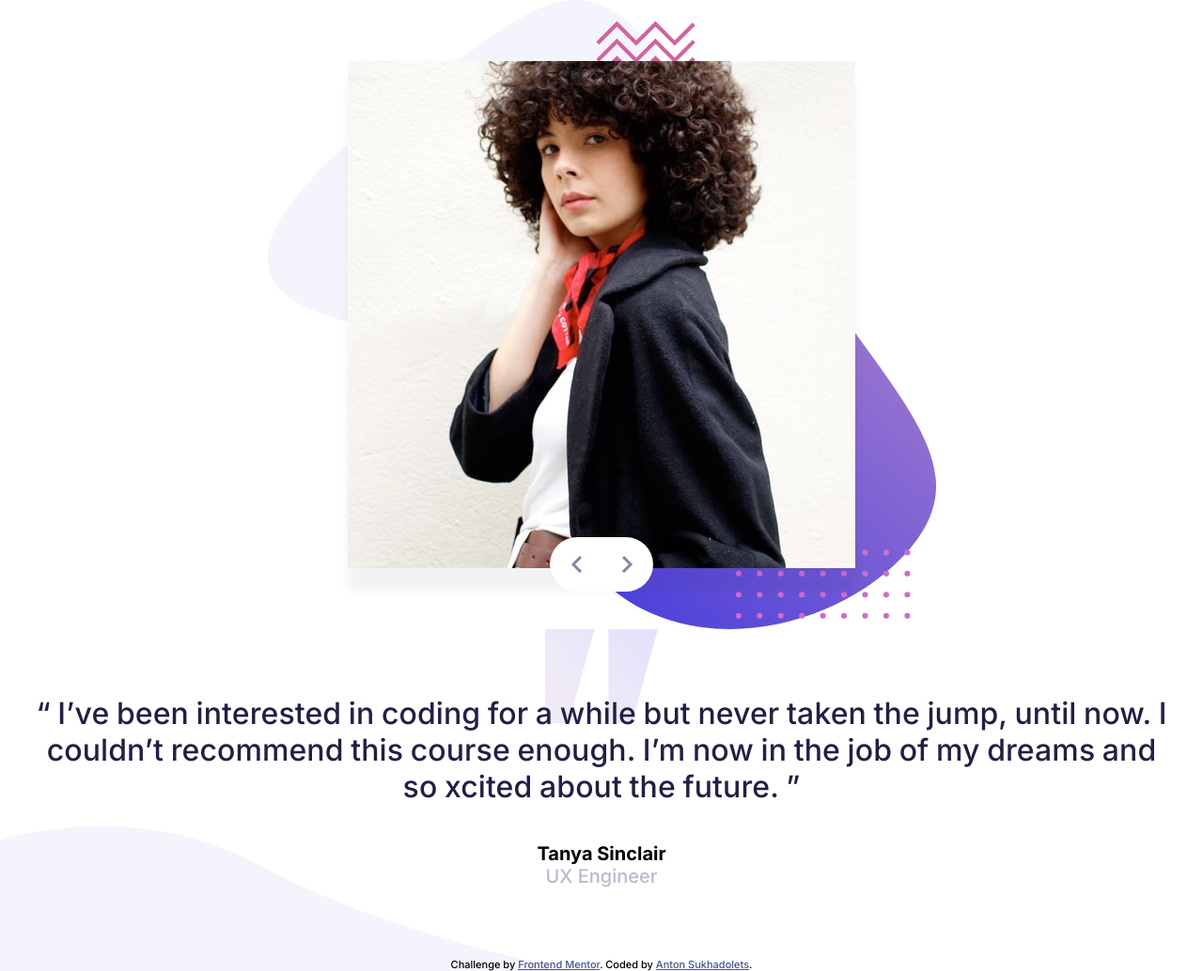
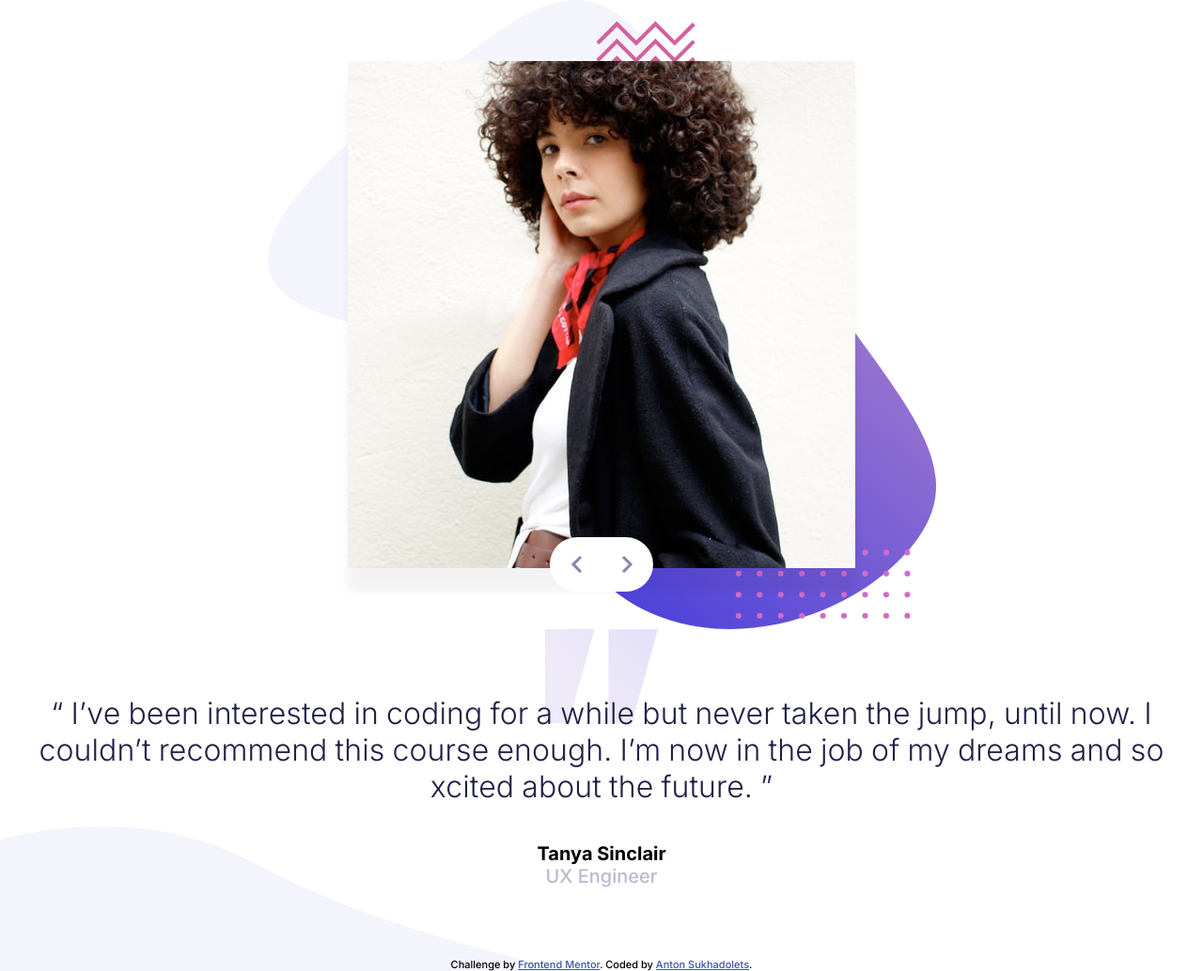
Before and after one commit to SuhodolecA/coding-bootcamp-testimonials-slider, a plain HTML site: page index.html in a window 1280 px wide. Shown: the whole page at 94% size. Drawn offline with Linux system fonts and the light colour scheme.

Commit message:
fix: change text weight

```diff
--- a/css/style.scss
+++ b/css/style.scss
@@ -92,6 +92,7 @@ body {
                 word-spacing: -.1rem;
                 margin-bottom: 4rem;
                 letter-spacing: 0.1px;
+                font-weight: 300;
 
                 @media (max-width: 39rem) {
                     font-size: 2.5rem;
```
Also changed, not shown: css/style.css, 1 other file.
